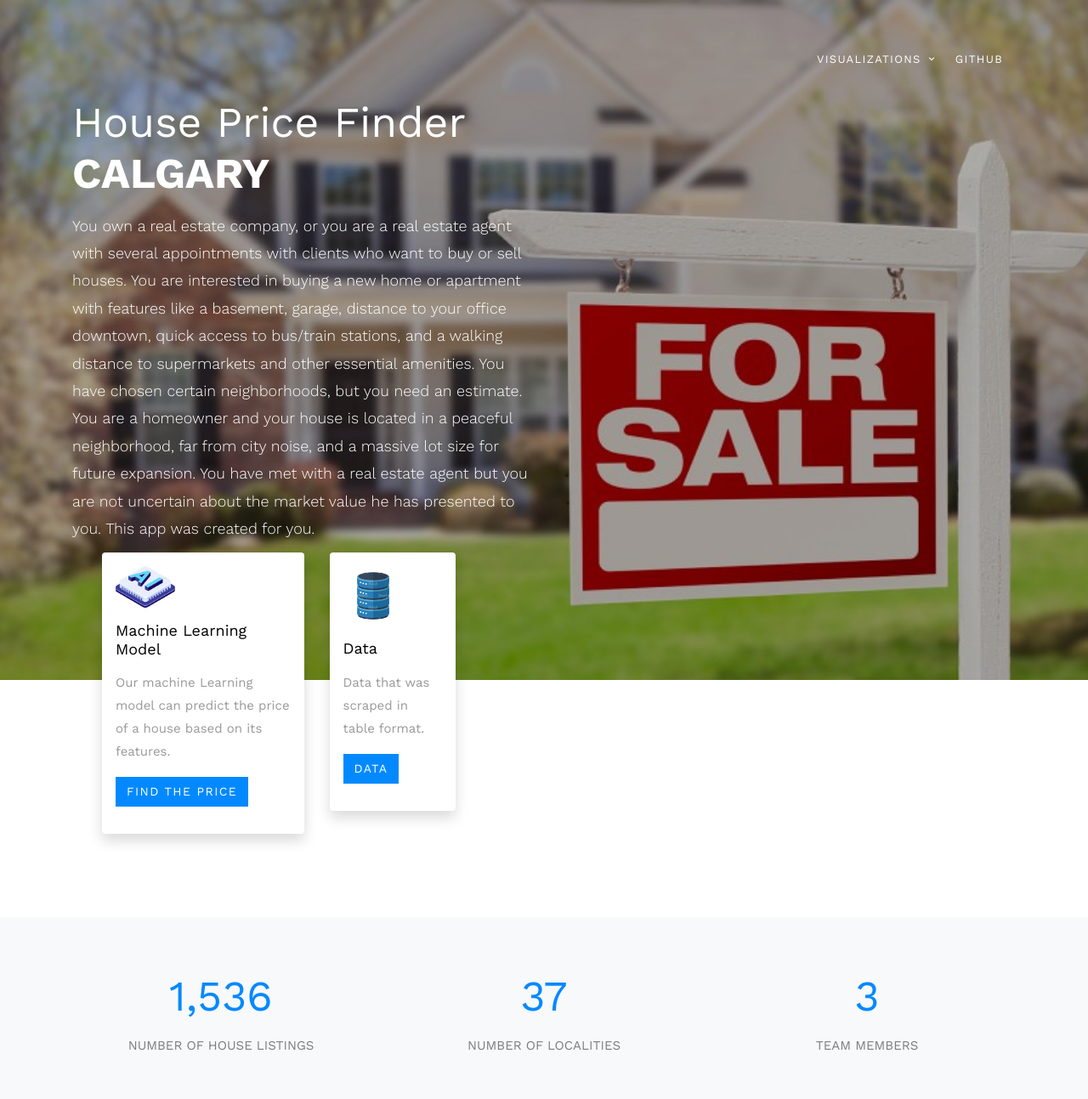
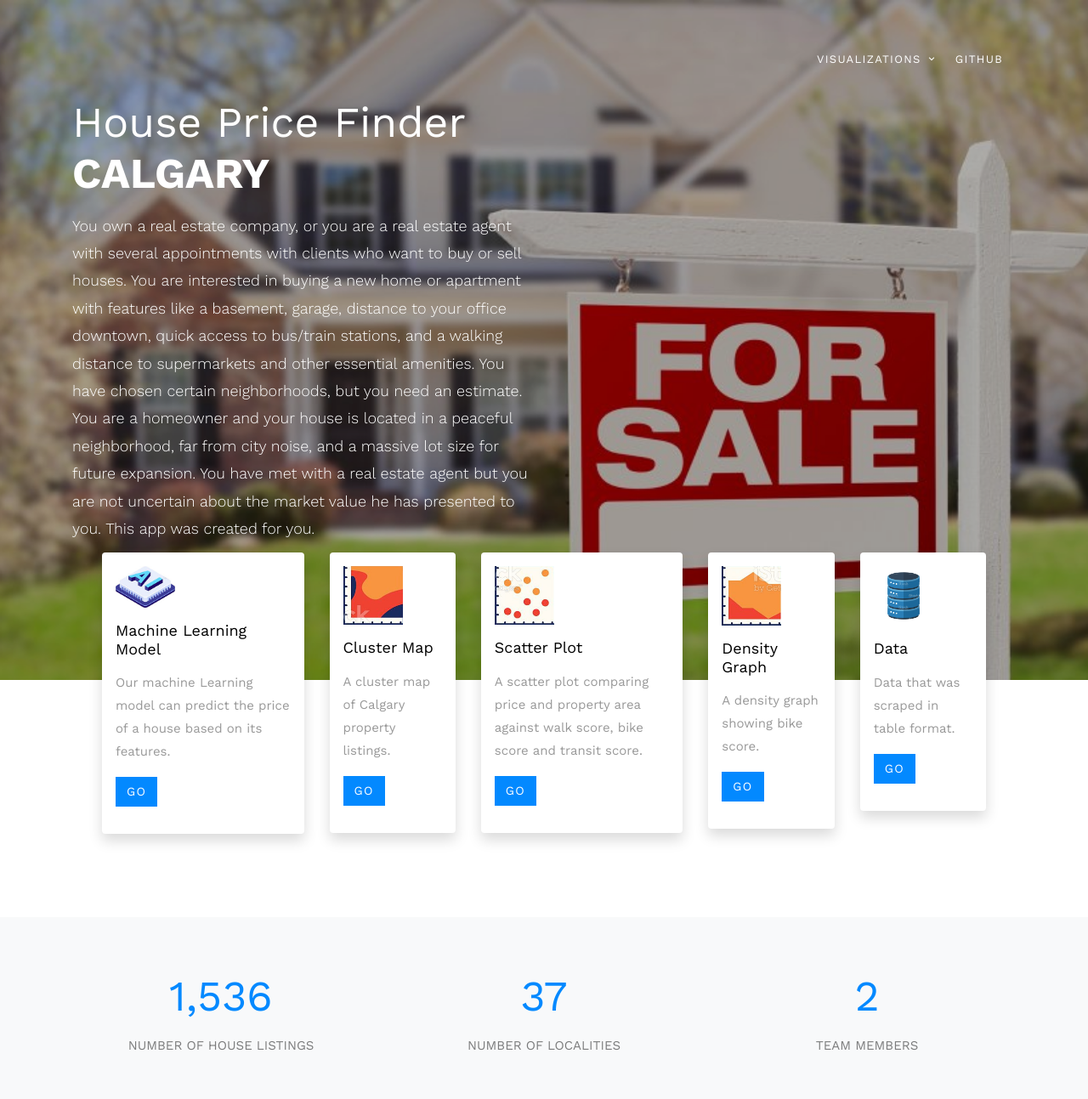
Before and after one commit to dayothompson/ML_Project, a Flask app: page / in a window 1280 px wide. Shown: the top 1293 px of the page at 85% size. Run offline with Flask 2, Linux system fonts and the light colour scheme; data that the repository does not hold is empty; some libraries are stand-ins or nearby versions; some web fonts are replaced.

Commit message:
updated ML page

```diff
--- a/app.py
+++ b/app.py
@@ -289,15 +289,16 @@ def getvalues():
     #print(postal_code)
 
     # Testing ML Model
-    filename = 'data/LogisticRegression.sav'
+    filename = '/data/LogisticRegression.sav'
 
     joblib_LR_model = joblib.load(filename)
     joblib_LR_model
 
     test_data = [[bed, full_bath, half_bath, property_area, years_old, distance_downtown, lot_size, basement, garage, walk_score, bike_score, transit_score, house, condo, townhouse]]
 
-    Ypredict = joblib_LR_model.predict(test_data)
+    Ypredict_full = joblib_LR_model.predict(test_data)
 
+    Ypredict = np.round_(Ypredict_full, 2)
     #reconstructed_model = keras.models.load_model("data/my_h5_model.h5")
 
     #score = reconstructed_model.fit(test_data)
--- a/templates/index.html
+++ b/templates/index.html
@@ -79,46 +79,46 @@
                   <div class="media-body">
                     <h3 class="h5 mb-3">Machine Learning Model</h3>
                     <p>Our machine Learning model can predict the price of a house based on its features.</p>
-                    <p><a class="btn btn-primary" href="houseprice" role="button">Find the price</a></p>
+                    <p><a class="btn btn-primary" href="houseprice" role="button">Go</a></p>
                   </div>
                 </div> <!-- .block-icon-1 -->
               </div>
-{#              <div class="col-md-2" data-aos="fade-up" data-aos-delay="600">#}
-{#                <div class="media block-icon-1 d-block text-left shadow p-3 mb-5 bg-white rounded">#}
-{#                  <div class="icon mb-3">#}
-{#                    <img src="static/images/map-heat.jpg" alt="Image" class="img-fluid">#}
-{#                  </div>#}
-{#                  <div class="media-body">#}
-{#                    <h3 class="h5 mb-3">Cluster Map</h3>#}
-{#                    <p>A cluster map of Calgary property listings.</p>#}
-{#                    <p><a class="btn btn-primary" href="viz" role="button">Cluster Map</a></p>#}
-{#                  </div>#}
-{#                </div> <!-- .block-icon-1 -->#}
-{#              </div>#}
-{#              <div class="col-md-3" data-aos="fade-up" data-aos-delay="700">#}
-{#                <div class="media block-icon-1 d-block text-left shadow p-3 mb-5 bg-white rounded">#}
-{#                  <div class="icon mb-3">#}
-{#                    <img src="static/images/map-scatter.jpg" alt="Image" class="img-fluid">#}
-{#                  </div>#}
-{#                  <div class="media-body">#}
-{#                    <h3 class="h5 mb-3">Scatter Plot</h3>#}
-{#                    <p>A scatter plot comparing price and property area against walk score, bike score and transit score.</p>#}
-{#                    <p><a class="btn btn-primary" href="scatter" role="button">Scatter Plot</a></p>#}
-{#                  </div>#}
-{#                </div> <!-- .block-icon-1 -->#}
-{#              </div>#}
-{#              <div class="col-md-3" data-aos="fade-up" data-aos-delay="800">#}
-{#                <div class="media block-icon-1 d-block text-left shadow p-3 mb-5 bg-white rounded">#}
-{#                  <div class="icon mb-3">#}
-{#                    <img src="static/images/density.jpg" alt="Image" class="img-fluid">#}
-{#                  </div>#}
-{#                  <div class="media-body">#}
-{#                    <h3 class="h5 mb-3">Density Graph</h3>#}
-{#                    <p>A density graph showing bike score.</p>#}
-{#                    <p><a class="btn btn-primary" href="bar" role="button">Density Graph</a></p>#}
-{#                  </div>#}
-{#                </div> <!-- .block-icon-1 -->#}
-{#              </div>#}
+              <div class="col-md-2" data-aos="fade-up" data-aos-delay="600">
+                <div class="media block-icon-1 d-block text-left shadow p-3 mb-5 bg-white rounded">
+                  <div class="icon mb-3">
+                    <img src="static/images/map-heat.jpg" alt="Image" class="img-fluid">
+                  </div>
+                  <div class="media-body">
+                    <h3 class="h5 mb-3">Cluster Map</h3>
+                    <p>A cluster map of Calgary property listings.</p>
+                    <p><a class="btn btn-primary" href="viz" role="button">Go</a></p>
+                  </div>
+                </div> <!-- .block-icon-1 -->
+              </div>
+              <div class="col-md-3" data-aos="fade-up" data-aos-delay="700">
+                <div class="media block-icon-1 d-block text-left shadow p-3 mb-5 bg-white rounded">
+                  <div class="icon mb-3">
+                    <img src="static/images/map-scatter.jpg" alt="Image" class="img-fluid">
+                  </div>
+                  <div class="media-body">
+                    <h3 class="h5 mb-3">Scatter Plot</h3>
+                    <p>A scatter plot comparing price and property area against walk score, bike score and transit score.</p>
+                    <p><a class="btn btn-primary" href="scatter" role="button">Go</a></p>
+                  </div>
+                </div> <!-- .block-icon-1 -->
+              </div>
+              <div class="col-md-2" data-aos="fade-up" data-aos-delay="800">
+                <div class="media block-icon-1 d-block text-left shadow p-3 mb-5 bg-white rounded">
+                  <div class="icon mb-3">
+                    <img src="static/images/density.jpg" alt="Image" class="img-fluid">
+                  </div>
+                  <div class="media-body">
+                    <h3 class="h5 mb-3">Density Graph</h3>
+                    <p>A density graph showing bike score.</p>
+                    <p><a class="btn btn-primary" href="bar" role="button">Go</a></p>
+                  </div>
+                </div> <!-- .block-icon-1 -->
+              </div>
               <div class="col-md-2" data-aos="fade-up" data-aos-delay="900">
                 <div class="media block-icon-1 d-block text-left shadow p-3 mb-5 bg-white rounded">
                   <div class="icon mb-3">
@@ -127,7 +127,7 @@
                   <div class="media-body">
                     <h3 class="h5 mb-3">Data</h3>
                     <p>Data that was scraped in table format.</p>
-                    <p><a class="btn btn-primary" href="data" role="button">Data</a></p>
+                    <p><a class="btn btn-primary" href="data" role="button">Go</a></p>
                   </div>
                 </div> <!-- .block-icon-1 -->
               </div>
@@ -167,7 +167,7 @@
           </div>
           <div class="col-md">
             <div class="templateux-counter text-center">
-              <span class="templateux-number" data-number="4">0</span>
+              <span class="templateux-number" data-number="3">0</span>
               <span class="templateux-label">Team Members</span>
             </div>
           </div>
@@ -185,7 +185,7 @@
     <!--First slide-->
     <div class="carousel-item active">
 
-      <div class="col-md-3" style="float:left">
+      <!--<div class="col-md-3" style="float:left">
        <div class="card mb-2">
           <img class="card-img-top"
             src="{{url_for('static', filename='../static/Alexis.png')}}" alt="Card image cap">
@@ -194,9 +194,9 @@
             <p class="card-text">Accountant</p>
           </div>
         </div>
-      </div>
+      </div>-->
 
-      <div class="col-md-3" style="float:left">
+      <div class="col-md-4" style="float:left">
         <div class="card mb-2">
           <img class="card-img-top"
             src="{{url_for('static', filename='../static/newpic.jpeg')}}" alt="Card image cap">
@@ -207,7 +207,7 @@
         </div>
       </div>
 
-      <div class="col-md-3" style="float:left">
+      <div class="col-md-4" style="float:left">
         <div class="card mb-2">
           <img class="card-img-top"
             src="{{url_for('static', filename='../static/kshan.png')}}" alt="Card image cap">
@@ -218,7 +218,7 @@
         </div>
       </div>
 
-       <div class="col-md-3" style="float:left">
+       <div class="col-md-4" style="float:left">
        <div class="card mb-2">
           <img class="card-img-top"
             src="{{url_for('static', filename='../static/Sushant.jpeg')}}" alt="Card image cap">
```
Also changed, not shown: templates/houseprice.html (+23 -5 lines).
